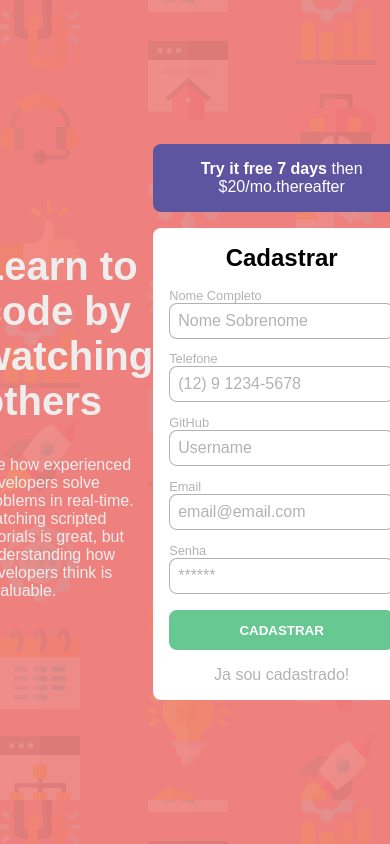
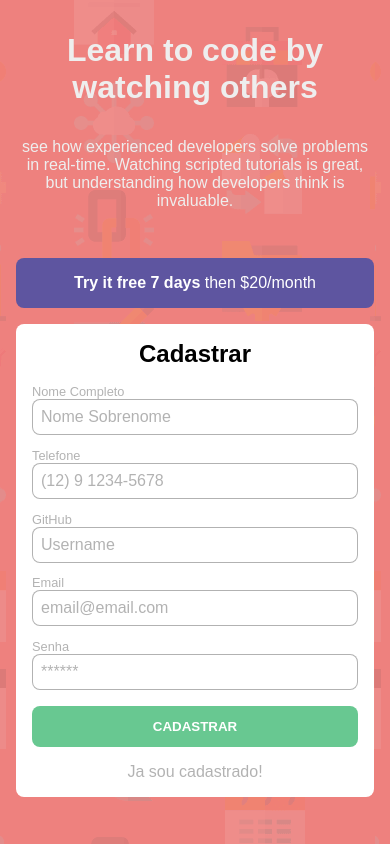
Before and after one commit to Lucas-HMSC/cadastro-vue, a Vue app: page / in a window 390 px wide. Built offline with nearby package versions, Linux system fonts and the light colour scheme.

Commit message:
Responsive Layout

```diff
--- a/src/App.vue
+++ b/src/App.vue
@@ -12,8 +12,14 @@
 }
 
 #app {
-  background: #EE817E url('./assets/bg.png');
+  background: #EE817E url('./assets/bg.png') fixed;
   font: 400 16px Arial, Helvetica, sans-serif;
+}
+
+@media screen and (max-width: 32rem) {
+  #app {
+    background: #EE817E url('./assets/bg-mobile.png');
+  }
 }
 
 a {
--- a/src/components/InputPromo.vue
+++ b/src/components/InputPromo.vue
@@ -1,7 +1,7 @@
 <template>
   <div class="container">
     <strong>Try it free 7 days</strong>
-    <span>&nbsp;then $20/mo.thereafter</span>
+    <span>&nbsp;then $20/month</span>
   </div>
 </template>
 
--- a/src/components/SectionForm.vue
+++ b/src/components/SectionForm.vue
@@ -16,4 +16,10 @@ export default {
   border-radius: 0.5rem;
   padding: 1rem;
 }
+
+@media screen and (max-width: 51rem) {
+  .container {
+    margin-bottom: 2rem;
+  }
+}
 </style>
--- a/src/components/Wrapper.vue
+++ b/src/components/Wrapper.vue
@@ -53,4 +53,44 @@ export default {
     max-width: 30rem;
   }
 }
+
+@media screen and (max-width: 61rem) {
+  .wrapper {
+    max-width: 50rem;
+    gap: 1rem;
+  }
+}
+
+@media screen and (max-width: 51rem) {
+  .wrapper {
+    grid-template-columns: auto;
+
+    .sidebar-left {
+      margin-top: 1rem;
+      align-items: center;
+
+      p {
+        text-align: center;
+      }
+    }
+
+    .sidebar-right {
+      margin: 2rem 0;
+    }
+  }
+}
+
+@media screen and (max-width: 32rem) {
+  .wrapper {
+    padding: 1rem;
+    overflow: scroll;
+  }
+}
+
+@media screen and (max-width: 25rem) {
+  .wrapper .sidebar-left h1 {
+      font-size: 2rem;
+      text-align: center;
+  }
+}
 </style>
```
Also changed, not shown: src/assets/bg-mobile.png (added).
